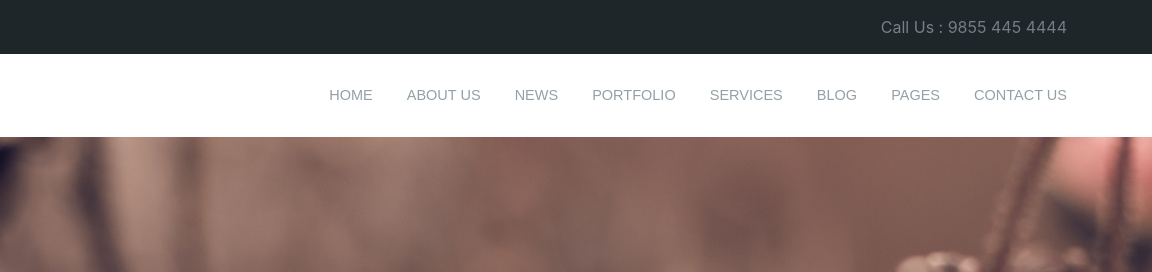
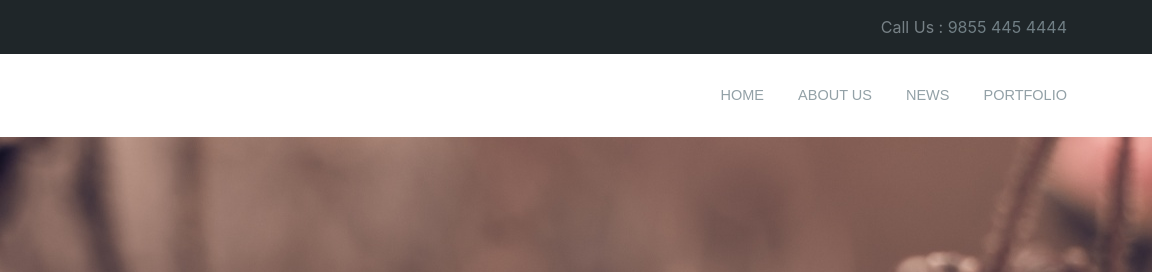
Before and after one commit to SalyOne/Bplus, a plain HTML site: page index.html in a window 1280 px wide. Shown: the top 272 px of the page, 128-1280 px from the left. Drawn offline with nearby package versions, Linux system fonts and the light colour scheme; files whose address does not match are found by name; a web font is replaced by a local one.

Commit message:
chenge menu

```diff
--- a/index.html
+++ b/index.html
@@ -28,10 +28,10 @@
 					<li><a href="#">about us</a></li>
 					<li><a href="#">news</a></li>
 					<li><a href="#">portfolio</a></li>
-					<li><a href="#"> services</a></li>
-					<li><a href="#">blog</a></li>
-					<li><a href="#">pages</a></li>
-					<li><a href="#">contact us</a></li>
+<!--					<li><a href="#"> services</a></li>-->
+<!--					<li><a href="#">blog</a></li>-->
+<!--					<li><a href="#">pages</a></li>-->
+<!--					<li><a href="#">contact us</a></li>-->
 				</ul>
 			</nav>
 		</div>
```
Also changed, not shown: 1 other file.
